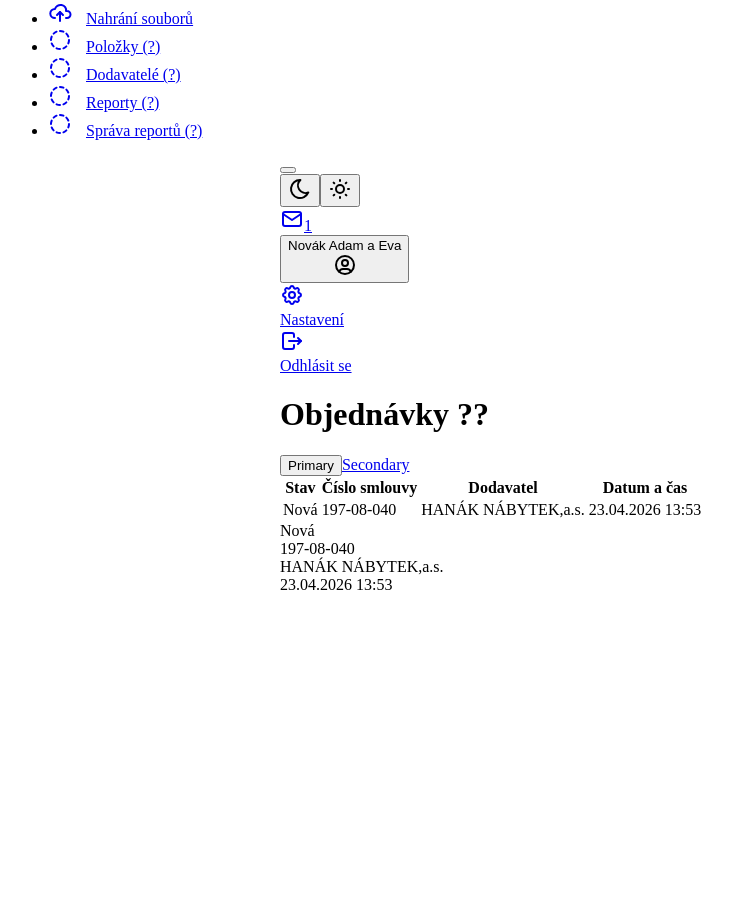
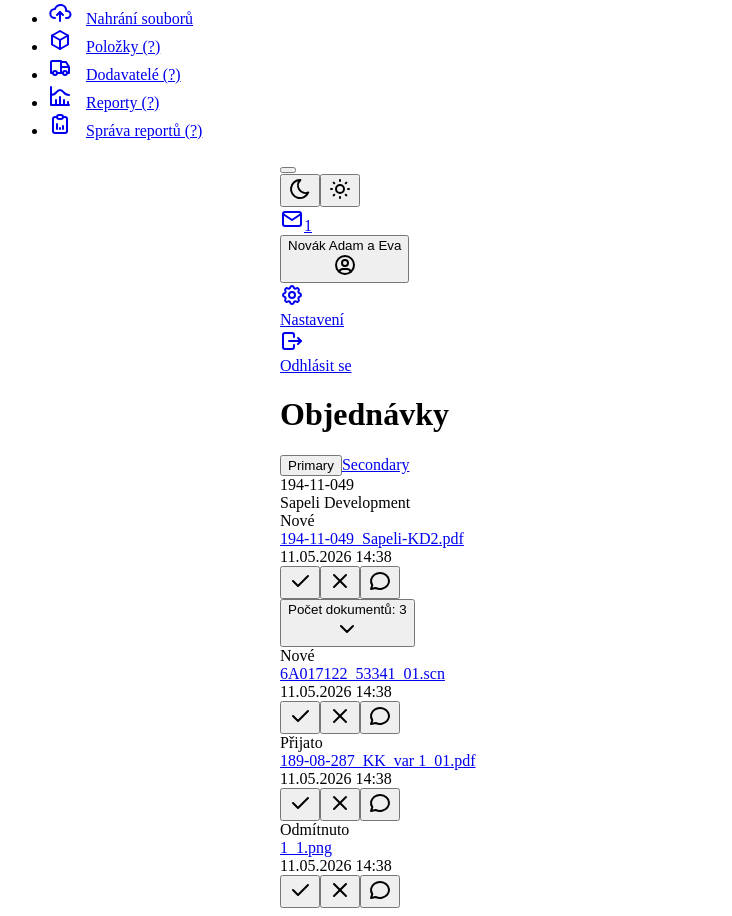
Before and after one commit to TomVitha/ois-vue, a Vue app: page /dois/objednavky in a window 1280 px wide. Shown: the part 390-1306 px from the top of the page, without its empty margins (0-732 px from the left). Before the commit the page ends 992 px from the top, so only its background shows below. Built offline with nearby package versions, Linux system fonts and the light colour scheme.

Commit message:
Orders page progress

```diff
--- a/package.json
+++ b/package.json
@@ -17,7 +17,7 @@
     "marked": "^18.0.0",
     "pinia": "^3.0.4",
     "swiper": "^12.1.3",
-    "tom-select": "^2.5.2",
+    "tom-select": "^2.6.1",
     "vue": "^3.5.32",
     "vue-router": "^5.0.4"
   },
--- /dev/null
+++ b/src/components/DOIS/OrderDocumentItem.vue
@@ -0,0 +1,68 @@
+<script setup lang="ts">
+  type StatusCode = 0 | 1 | 2 | 3
+
+  const props = defineProps<{
+    // * Stav dokumentu (Nové, Přijato, Odmítnuto)
+    status: StatusCode
+    // * Název dokumentu
+    name: string
+    // * Datum a čas vytvoření dokumentu
+    // createdDate: string
+  }>()
+
+  // * Mapování stavů na text a barvu
+  const statusMap: Record<StatusCode, { text: string; colorClass: string }> = {
+    0: { text: 'Neznámé', colorClass: 'status-secondary' },
+    1: { text: 'Nové', colorClass: 'status-info' },
+    2: { text: 'Přijato', colorClass: 'status-success' },
+    3: { text: 'Odmítnuto', colorClass: 'status-danger' },
+  }
+</script>
+
+<template>
+  <div class="list-group-item">
+    <div class="row align-items-center">
+      <div class="col-1">
+        <!-- badge -->
+        <span :class="['status', statusMap[props.status].colorClass]">
+          {{ statusMap[props.status].text }}
+        </span>
+      </div>
+      <div class="col-4">
+        <RouterLink to="#" class="text-reset">{{ props.name }}</RouterLink>
+      </div>
+      <div class="col">
+        <div>11.05.2026 14:38</div>
+      </div>
+      <!-- TODO: Zpřístupnit Potvrdit a Odmítnout pouze pokud je dokument od dodavatele !! -->
+      <div class="col-auto">
+        <div class="btn-actions">
+          <!-- * Přijmout -->
+          <button class="btn btn-action" data-bs-toggle="tooltip" title="Přijmout">
+            <svg xmlns="http://www.w3.org/2000/svg" width="24" height="24" viewBox="0 0 24 24" fill="none" stroke="currentColor" stroke-width="2" stroke-linecap="round" stroke-linejoin="round" class="icon icon-tabler icons-tabler-outline icon-tabler-check">
+              <path stroke="none" d="M0 0h24v24H0z" fill="none" />
+              <path d="M5 12l5 5l10 -10" />
+            </svg>
+          </button>
+          <!-- * Odmítnout -->
+          <button class="btn btn-action" data-bs-toggle="tooltip" title="Odmítnout">
+            <svg xmlns="http://www.w3.org/2000/svg" width="24" height="24" viewBox="0 0 24 24" fill="none" stroke="currentColor" stroke-width="2" stroke-linecap="round" stroke-linejoin="round" class="icon icon-tabler icons-tabler-outline icon-tabler-x">
+              <path stroke="none" d="M0 0h24v24H0z" fill="none" />
+              <path d="M18 6l-12 12" />
+              <path d="M6 6l12 12" />
+            </svg>
+          </button>
+          <!-- * Přidat komentář -->
+          <button class="btn btn-action" data-bs-toggle="tooltip" title="Přidat komentář">
+            <svg xmlns="http://www.w3.org/2000/svg" width="24" height="24" viewBox="0 0 24 24" fill="none" stroke="currentColor" stroke-width="2" stroke-linecap="round" stroke-linejoin="round" class="icon icon-tabler icons-tabler-outline icon-tabler-message-circle">
+              <path stroke="none" d="M0 0h24v24H0z" fill="none" />
+              <path d="M3 20l1.3 -3.9c-2.324 -3.437 -1.426 -7.872 2.1 -10.374c3.526 -2.501 8.59 -2.296 11.845 .48c3.255 2.777 3.695 7.266 1.029 10.501c-2.666 3.235 -7.615 4.215 -11.574 2.293l-4.7 1" />
+            </svg>
+          </button>
+        </div>
+      </div>
+    </div>
+  </div>
+</template>
+
+<style scoped></style>
--- a/src/layouts/LayoutDOIS.vue
+++ b/src/layouts/LayoutDOIS.vue
@@ -105,7 +105,7 @@
 
           <!-- TODO: Všude jinde přejmenovat na tohle -->
           <!-- TEMP název -->
-          <!-- * Seznam objednávek -->
+          <!-- * Objednávky ÚVD -->
           <NavItem label="Objednávky ÚVD" to="/dois/objednavky-uvd">
             <template #icon>
               <svg xmlns="http://www.w3.org/2000/svg" width="24" height="24" viewBox="0 0 24 24" fill="none" stroke="currentColor" stroke-width="2" stroke-linecap="round" stroke-linejoin="round" class="icon icon-tabler icons-tabler-outline icon-tabler-clipboard-list">
@@ -123,11 +123,12 @@
           <!-- * Obchodní případy -->
           <NavItem label="Obchodní případy" to="/dois/obchodni-pripady">
             <template #icon>
-              <svg xmlns="http://www.w3.org/2000/svg" width="24" height="24" viewBox="0 0 24 24" fill="none" stroke="currentColor" stroke-width="2" stroke-linecap="round" stroke-linejoin="round" class="icon icon-tabler icons-tabler-outline icon-tabler-files">
+              <svg xmlns="http://www.w3.org/2000/svg" width="24" height="24" viewBox="0 0 24 24" fill="none" stroke="currentColor" stroke-width="2" stroke-linecap="round" stroke-linejoin="round" class="icon icon-tabler icons-tabler-outline icon-tabler-briefcase">
                 <path stroke="none" d="M0 0h24v24H0z" fill="none" />
-                <path d="M15 3v4a1 1 0 0 0 1 1h4" />
-                <path d="M18 17h-7a2 2 0 0 1 -2 -2v-10a2 2 0 0 1 2 -2h4l5 5v7a2 2 0 0 1 -2 2" />
-                <path d="M16 17v2a2 2 0 0 1 -2 2h-7a2 2 0 0 1 -2 -2v-10a2 2 0 0 1 2 -2h2" />
+                <path d="M3 9a2 2 0 0 1 2 -2h14a2 2 0 0 1 2 2v9a2 2 0 0 1 -2 2h-14a2 2 0 0 1 -2 -2l0 -9" />
+                <path d="M8 7v-2a2 2 0 0 1 2 -2h4a2 2 0 0 1 2 2v2" />
+                <path d="M12 12l0 .01" />
+                <path d="M3 13a20 20 0 0 0 18 0" />
               </svg>
             </template>
           </NavItem>
@@ -175,16 +176,12 @@
           <!-- ? Položky -->
           <NavItem label="Položky (?)" to="/todo">
             <template #icon>
-              <svg xmlns="http://www.w3.org/2000/svg" width="24" height="24" viewBox="0 0 24 24" fill="none" stroke="currentColor" stroke-width="2" stroke-linecap="round" stroke-linejoin="round" class="icon icon-tabler icons-tabler-outline icon-tabler-circle-dashed">
+              <svg xmlns="http://www.w3.org/2000/svg" width="24" height="24" viewBox="0 0 24 24" fill="none" stroke="currentColor" stroke-width="2" stroke-linecap="round" stroke-linejoin="round" class="icon icon-tabler icons-tabler-outline icon-tabler-box">
                 <path stroke="none" d="M0 0h24v24H0z" fill="none" />
-                <path d="M8.56 3.69a9 9 0 0 0 -2.92 1.95" />
-                <path d="M3.69 8.56a9 9 0 0 0 -.69 3.44" />
-                <path d="M3.69 15.44a9 9 0 0 0 1.95 2.92" />
-                <path d="M8.56 20.31a9 9 0 0 0 3.44 .69" />
-                <path d="M15.44 20.31a9 9 0 0 0 2.92 -1.95" />
-                <path d="M20.31 15.44a9 9 0 0 0 .69 -3.44" />
-                <path d="M20.31 8.56a9 9 0 0 0 -1.95 -2.92" />
-                <path d="M15.44 3.69a9 9 0 0 0 -3.44 -.69" />
+                <path d="M12 3l8 4.5l0 9l-8 4.5l-8 -4.5l0 -9l8 -4.5" />
+                <path d="M12 12l8 -4.5" />
+                <path d="M12 12l0 9" />
+                <path d="M12 12l-8 -4.5" />
               </svg>
             </template>
           </NavItem>
@@ -192,93 +189,39 @@
           <!-- ? Dodavatelé -->
           <NavItem label="Dodavatelé (?)" to="/todo">
             <template #icon>
-              <svg xmlns="http://www.w3.org/2000/svg" width="24" height="24" viewBox="0 0 24 24" fill="none" stroke="currentColor" stroke-width="2" stroke-linecap="round" stroke-linejoin="round" class="icon icon-tabler icons-tabler-outline icon-tabler-circle-dashed">
+              <svg xmlns="http://www.w3.org/2000/svg" width="24" height="24" viewBox="0 0 24 24" fill="none" stroke="currentColor" stroke-width="2" stroke-linecap="round" stroke-linejoin="round" class="icon icon-tabler icons-tabler-outline icon-tabler-truck">
                 <path stroke="none" d="M0 0h24v24H0z" fill="none" />
-                <path d="M8.56 3.69a9 9 0 0 0 -2.92 1.95" />
-                <path d="M3.69 8.56a9 9 0 0 0 -.69 3.44" />
-                <path d="M3.69 15.44a9 9 0 0 0 1.95 2.92" />
-                <path d="M8.56 20.31a9 9 0 0 0 3.44 .69" />
-                <path d="M15.44 20.31a9 9 0 0 0 2.92 -1.95" />
-                <path d="M20.31 15.44a9 9 0 0 0 .69 -3.44" />
-                <path d="M20.31 8.56a9 9 0 0 0 -1.95 -2.92" />
-                <path d="M15.44 3.69a9 9 0 0 0 -3.44 -.69" />
+                <path d="M5 17a2 2 0 1 0 4 0a2 2 0 1 0 -4 0" />
+                <path d="M15 17a2 2 0 1 0 4 0a2 2 0 1 0 -4 0" />
+                <path d="M5 17h-2v-11a1 1 0 0 1 1 -1h9v12m-4 0h6m4 0h2v-6h-8m0 -5h5l3 5" />
               </svg>
+              <!-- <svg xmlns="http://www.w3.org/2000/svg" width="24" height="24" viewBox="0 0 24 24" fill="none" stroke="currentColor" stroke-width="2" stroke-linecap="round" stroke-linejoin="round" class="icon icon-tabler icons-tabler-outline icon-tabler-forklift">
+                <path stroke="none" d="M0 0h24v24H0z" fill="none" />
+                <path d="M3 17a2 2 0 1 0 4 0a2 2 0 1 0 -4 0" />
+                <path d="M12 17a2 2 0 1 0 4 0a2 2 0 1 0 -4 0" />
+                <path d="M7 17l5 0" />
+                <path d="M3 17v-6h13v6" />
+                <path d="M5 11v-4h4" />
+                <path d="M9 11v-6h4l3 6" />
+                <path d="M22 15h-3v-10" />
+                <path d="M16 13l3 0" />
+              </svg> -->
             </template>
           </NavItem>
 
           <!-- ? Reporty -->
           <NavItem label="Reporty (?)" to="/todo">
             <template #icon>
-              <svg xmlns="http://www.w3.org/2000/svg" width="24" height="24" viewBox="0 0 24 24" fill="none" stroke="currentColor" stroke-width="2" stroke-linecap="round" stroke-linejoin="round" class="icon icon-tabler icons-tabler-outline icon-tabler-circle-dashed">
-                <path stroke="none" d="M0 0h24v24H0z" fill="none" />
-                <path d="M8.56 3.69a9 9 0 0 0 -2.92 1.95" />
-                <path d="M3.69 8.56a9 9 0 0 0 -.69 3.44" />
-                <path d="M3.69 15.44a9 9 0 0 0 1.95 2.92" />
-                <path d="M8.56 20.31a9 9 0 0 0 3.44 .69" />
-                <path d="M15.44 20.31a9 9 0 0 0 2.92 -1.95" />
-                <path d="M20.31 15.44a9 9 0 0 0 .69 -3.44" />
-                <path d="M20.31 8.56a9 9 0 0 0 -1.95 -2.92" />
-                <path d="M15.44 3.69a9 9 0 0 0 -3.44 -.69" />
-              </svg>
+              <svg xmlns="http://www.w3.org/2000/svg" width="24" height="24" viewBox="0 0 24 24" fill="none" stroke="currentColor" stroke-width="2" stroke-linecap="round" stroke-linejoin="round" class="icon icon-tabler icons-tabler-outline icon-tabler-chart-histogram"><path stroke="none" d="M0 0h24v24H0z" fill="none" /><path d="M3 3v18h18" /><path d="M20 18v3" /><path d="M16 16v5" /><path d="M12 13v8" /><path d="M8 16v5" /><path d="M3 11c6 0 5 -5 9 -5s3 5 9 5" /></svg>
             </template>
           </NavItem>
 
           <!-- ? Správa reportů -->
           <NavItem label="Správa reportů (?)" to="/todo">
             <template #icon>
-              <svg xmlns="http://www.w3.org/2000/svg" width="24" height="24" viewBox="0 0 24 24" fill="none" stroke="currentColor" stroke-width="2" stroke-linecap="round" stroke-linejoin="round" class="icon icon-tabler icons-tabler-outline icon-tabler-circle-dashed">
-                <path stroke="none" d="M0 0h24v24H0z" fill="none" />
-                <path d="M8.56 3.69a9 9 0 0 0 -2.92 1.95" />
-                <path d="M3.69 8.56a9 9 0 0 0 -.69 3.44" />
-                <path d="M3.69 15.44a9 9 0 0 0 1.95 2.92" />
-                <path d="M8.56 20.31a9 9 0 0 0 3.44 .69" />
-                <path d="M15.44 20.31a9 9 0 0 0 2.92 -1.95" />
-                <path d="M20.31 15.44a9 9 0 0 0 .69 -3.44" />
-                <path d="M20.31 8.56a9 9 0 0 0 -1.95 -2.92" />
-                <path d="M15.44 3.69a9 9 0 0 0 -3.44 -.69" />
-              </svg>
+              <svg xmlns="http://www.w3.org/2000/svg" width="24" height="24" viewBox="0 0 24 24" fill="none" stroke="currentColor" stroke-width="2" stroke-linecap="round" stroke-linejoin="round" class="icon icon-tabler icons-tabler-outline icon-tabler-report-analytics"><path stroke="none" d="M0 0h24v24H0z" fill="none" /><path d="M9 5h-2a2 2 0 0 0 -2 2v12a2 2 0 0 0 2 2h10a2 2 0 0 0 2 -2v-12a2 2 0 0 0 -2 -2h-2" /><path d="M9 5a2 2 0 0 1 2 -2h2a2 2 0 0 1 2 2a2 2 0 0 1 -2 2h-2a2 2 0 0 1 -2 -2" /><path d="M9 17v-5" /><path d="M12 17v-1" /><path d="M15 17v-3" /></svg>
             </template>
           </NavItem>
-
-          <!-- <li class="nav-item">
-            <hr class="my-1">
-          </li> -->
-
-          <!-- NOTE: Produkty se budou seskupovat podle lokality spolu s nápisy lokality pouze pokud bude klient vlastnit produkt ve více různých lokalitách -->
-          <!-- <li class="ps-3 pt-2">
-            <div class="subheader">Tesla Hloubětín</div>
-          </li> -->
-
-          <!-- NOTE: Všimněte si, že každý typ produktu (byt, rodinný dům, komerční prostor má jinou ikonu) -->
-          <!-- * Produkt #1 (Byt) -->
-          <!--
-          <NavItem label="192-03-147" :children="[
-            { label: 'Detail', to: '/produkt/192-03-147' },
-            { label: 'Dokumenty', to: '/dokumenty' },             // Vyfiltrováno na danou jednotku - všechny ProductGroup accordiony budou collapsed kromě daného produktu
-            { label: 'Platby', to: '/platby' },
-            { label: 'Klientské změny', to: '/klientske-zmeny' },
-            { label: 'Žádosti', to: '/zadosti' },                 // Vyfiltrováno na danou jednotku - všechny ProductGroup accordiony budou collapsed kromě daného produktu
-            { label: 'Kontakty', to: '/kontakty' },               // Vyfiltrováno na danou jednotku - všechny ProductGroup accordiony budou collapsed kromě daného produktu a Obecné
-          ]">
-            <template #icon>
-              <svg xmlns="http://www.w3.org/2000/svg" width="24" height="24" viewBox="0 0 24 24" fill="none" stroke="currentColor" stroke-width="2" stroke-linecap="round" stroke-linejoin="round" class="icon icon-tabler icons-tabler-outline icon-tabler-buildings">
-                <path stroke="none" d="M0 0h24v24H0z" fill="none" />
-                <path d="M4 21v-15c0 -1 1 -2 2 -2h5c1 0 2 1 2 2v15" />
-                <path d="M16 8h2c1 0 2 1 2 2v11" />
-                <path d="M3 21h18" />
-                <path d="M10 12v0" />
-                <path d="M10 16v0" />
-                <path d="M10 8v0" />
-                <path d="M7 12v0" />
-                <path d="M7 16v0" />
-                <path d="M7 8v0" />
-                <path d="M17 12v0" />
-                <path d="M17 16v0" />
-              </svg>
-            </template>
-          </NavItem>
-          -->
-
 
         </ul>
       </div>
--- a/src/views/DOIS/Objednavky.vue
+++ b/src/views/DOIS/Objednavky.vue
@@ -1,11 +1,18 @@
 <script setup lang="ts">
   import PageTemplate from '@/components/PageTemplate.vue'
   import Empty from '@/components/Empty.vue'
+
+  // ? maybe
+  import AccordionGroup from '@/components/AccordionGroup.vue'
+  import AccordionItem from '@/components/AccordionItem.vue'
+
+  import OrderDocumentItem from '@/components/DOIS/OrderDocumentItem.vue'
 </script>
 
 <template>
 
-  <PageTemplate title="Objednávky ??">
+  <PageTemplate title="Objednávky">
+
     <template #actions>
       <div class="btn-list">
         <button class="btn btn-primary">Primary</button>
@@ -13,79 +20,55 @@
       </div>
     </template>
 
-    <div class="row row-cards">
-      <!-- <div class="col-xxl-3">
+    <div class="row row-deck row-cards">
+
+      <div class="col-12">
         <div class="card">
-          <div class="card-body">
-            <div class="space-y-1 justify-content-center text-center">
-              <h3>Adam Novák</h3>
-              <div>+420721584630</div>
-              <div>novak@seznam.cz</div>
-              <div>Pryskyřicova 304/11, Praha 0, 100 00</div>
+          <div class="card-header">
+            <div>
+              <div class="card-title">194-11-049</div>
+              <div>Sapeli Development</div>
             </div>
           </div>
-        </div>
-      </div> -->
-      <div class="col">
-
-        <div class="col-12">
-          <div class="row row-deck row-cards">
-
-            <!-- * Platby -->
-            <div class="col-12">
-              <div class="card">
-                <!-- <div class="card-header">
-                  <h3 class="card-title me-auto">Objednávky</h3>
-                </div> -->
-                <table class="table table-vcenter table-selectable card-table">
-                  <thead>
-                    <tr>
-                      <th class="w-1">Stav</th>
-                      <th>Číslo smlouvy</th>
-                      <th>Dodavatel</th>
-                      <th>Datum a čas</th>
-                    </tr>
-                  </thead>
-                  <tbody>
-                    <tr>
-                      <td>
-                        <span class="status status-success">Nová</span>
-                      </td>
-                      <td>197-08-040</td>
-                      <td>HANÁK NÁBYTEK,a.s.</td>
-                      <td>23.04.2026 13:53</td>
-                    </tr>
-                  </tbody>
-                </table>
-                <!-- * Empty state - Zobrazí se pokud nejsou žádné platby -->
-                <!-- <Empty title="idk" subtitle="idk" /> -->
-              </div>
-            </div>
-
-            <div class="col-12">
-              <div class="card">
-                <div class="card-body">
-                  <div class="row">
-                    <div class="col">
-                      <span class="status status-success">Nová</span>
+          <div class="list-group list-group-flush">
+            <OrderDocumentItem :status="1" name="194-11-049_Sapeli-KD2.pdf"></OrderDocumentItem>
+          </div>
+          <div class="card-body p-0">
+            <div class="row">
+              <div class="col">
+                <div class="accordion accordion-flush" id="temp-dokumenty">
+                  <div class="accordion-item">
+                    <div class="accordion-header">
+                      <button
+                        class="accordion-button collapsed list-group-header"
+                        type="button"
+                        data-bs-toggle="collapse"
+                        data-bs-target="#temp-dokumenty-1"
+                        aria-expanded="false">
+                        Počet dokumentů: 3
+                        <div class="accordion-button-toggle">
+                          <svg xmlns="http://www.w3.org/2000/svg" width="24" height="24" viewBox="0 0 24 24" fill="none" stroke="currentColor" stroke-width="2" stroke-linecap="round" stroke-linejoin="round" class="icon icon-1">
+                            <path d="M6 9l6 6l6 -6"></path>
+                          </svg>
+                        </div>
+                      </button>
                     </div>
-                    <div class="col">
-                      	197-08-040
-                    </div>
-                    <div class="col">
-                      	HANÁK NÁBYTEK,a.s.
-                    </div>
-                    <div class="col">
-                      	23.04.2026 13:53
+                    <!-- WIP -->
+                    <div id="temp-dokumenty-1" class="accordion-collapse collapse">
+                      <div class="list-group list-group-flush">
+                        <OrderDocumentItem :status="1" name="6A017122_53341_01.scn"></OrderDocumentItem>
+                        <OrderDocumentItem :status="2" name="189-08-287_KK_var 1_01.pdf"></OrderDocumentItem>
+                        <OrderDocumentItem :status="3" name="1_1.png"></OrderDocumentItem>
+                      </div>
                     </div>
                   </div>
                 </div>
               </div>
             </div>
-
           </div>
         </div>
       </div>
+
     </div>
 
   </PageTemplate>
```
Also changed, not shown: src/views/DOIS/ObchodniPripady.vue (+13 -2 lines), src/views/DOIS/ObjednavkyUVD.vue (+6 -4 lines), 1 other file (tests, documents, lock files or other folders).
